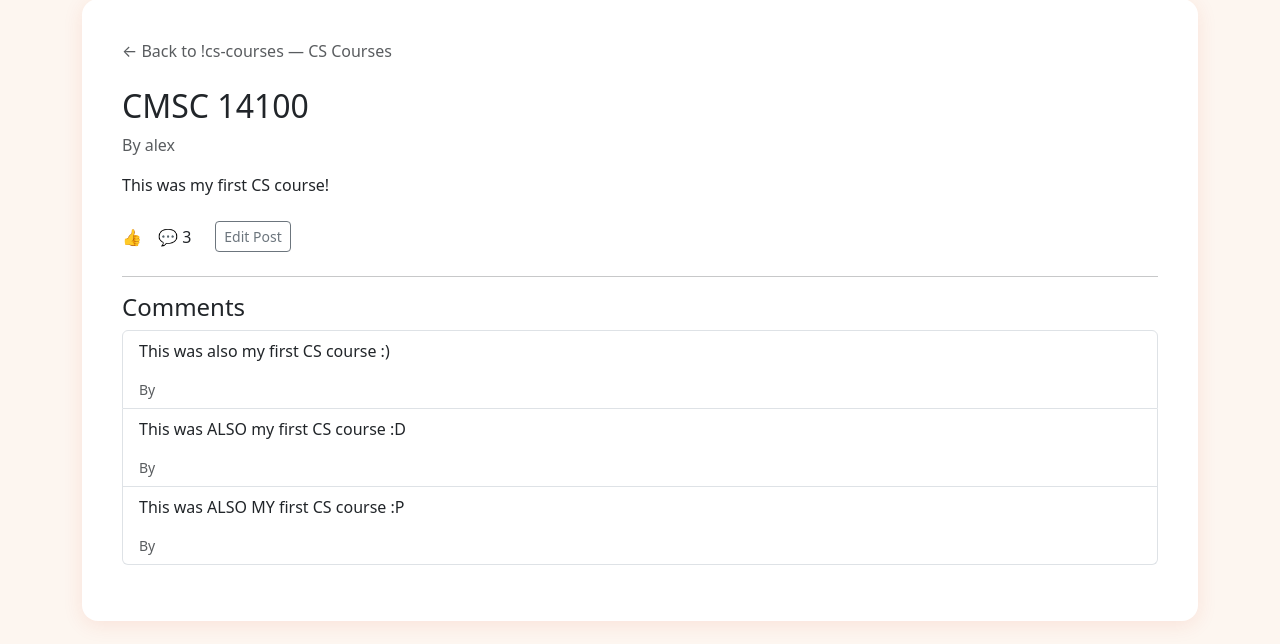
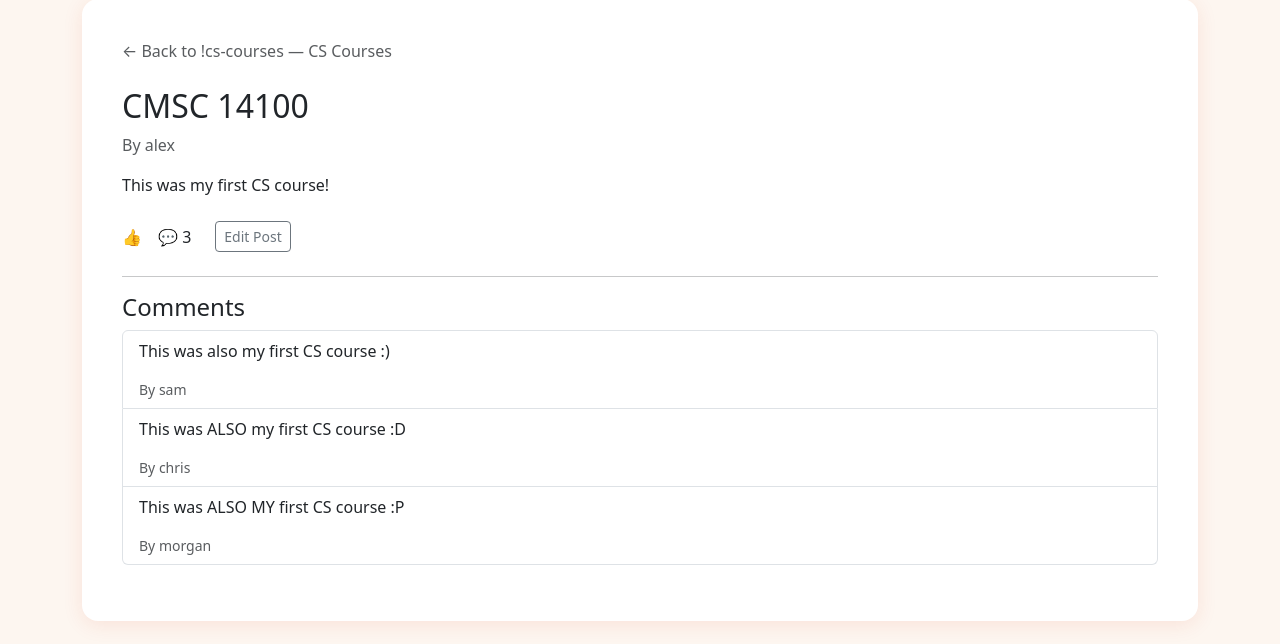
Before and after one commit to hollyfwei/rabble, a Django app: a page that uses src/templates/rabble/post_detail.html in a window 1280 px wide. Shown: the part 123-767 px from the top of the page. Run offline with Django 5.2, Linux system fonts and the light colour scheme; a user stored in the database is signed in; data comes from the database, SQL or seed files in the repository; both versions use the stored data as it was after the commit.

Commit message:
HW3 - Fixing user (author)1

```diff
--- a/src/templates/rabble/post_detail.html
+++ b/src/templates/rabble/post_detail.html
@@ -33,7 +33,7 @@
                 <li class="list-group-item">
                     <p>{{ comment.body }}</p>
                     <div class="d-flex justify-content-between">
-                        <small class="text-muted">By {{ comment.author.username }}</small>
+                        <small class="text-muted">By {{ comment.user.username }}</small>
                     </div>
                 </li>
             {% endfor %}
```
Also changed, not shown: src/db.sqlite3.
